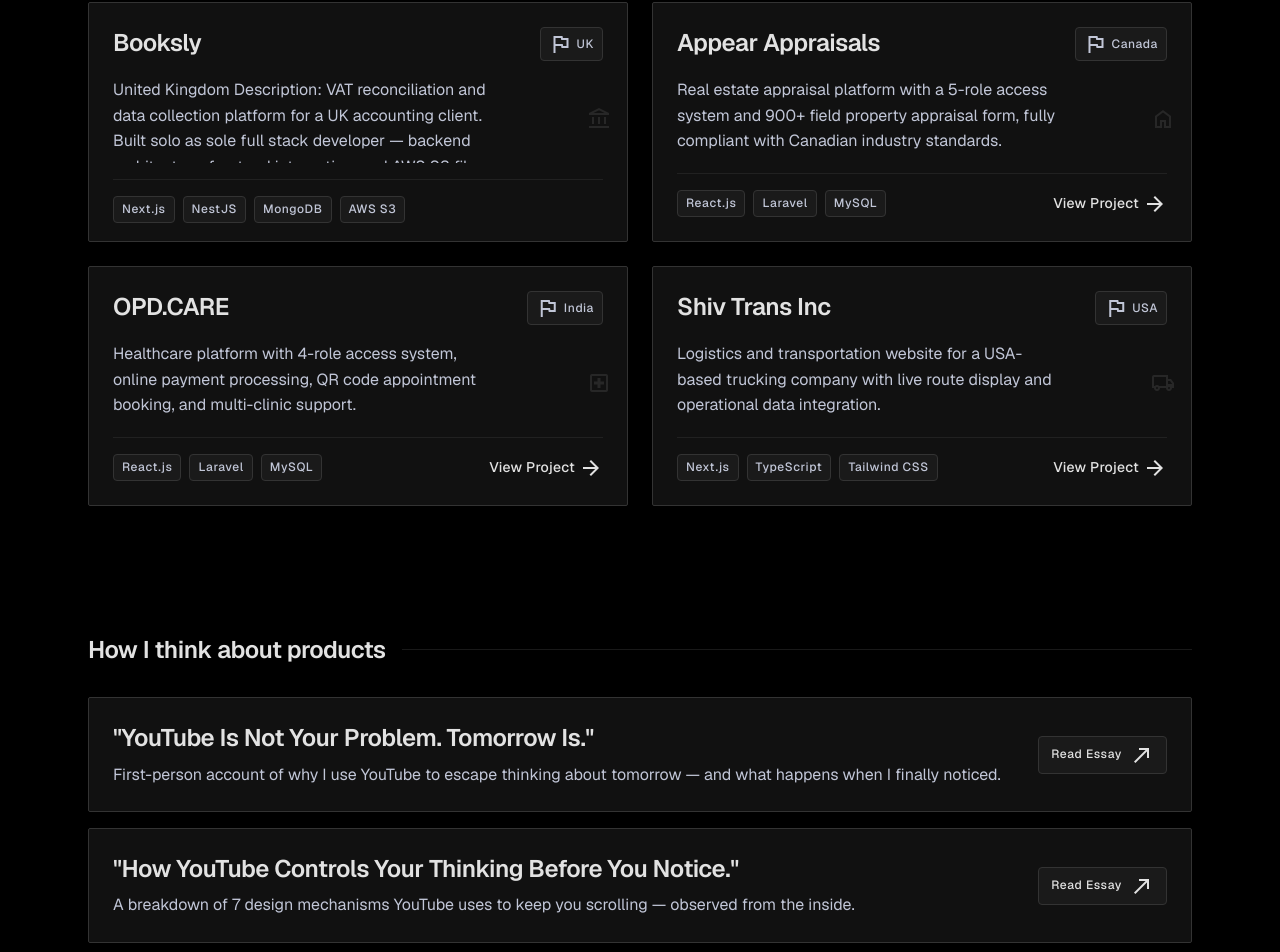
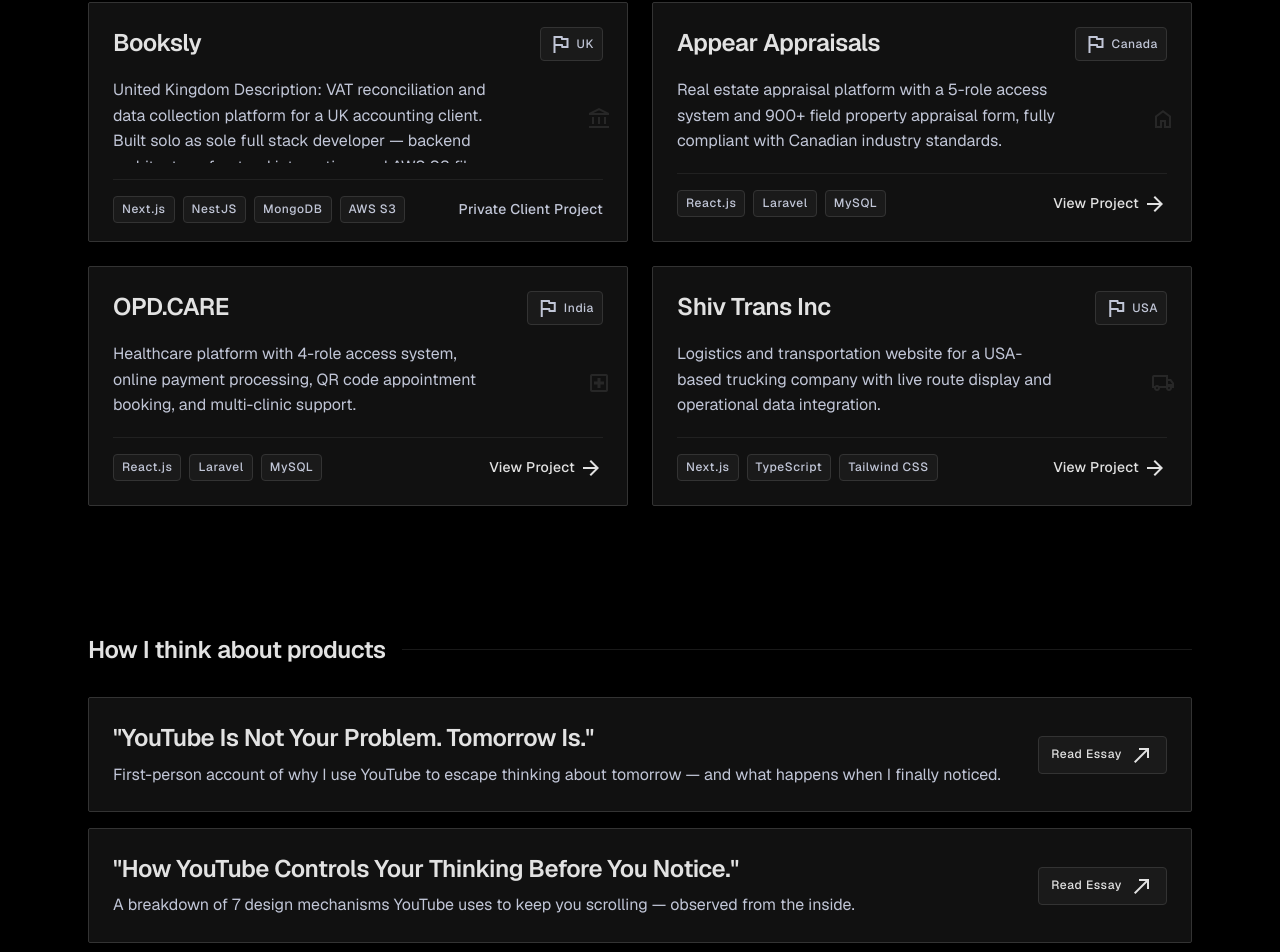
Before and after one commit to ShikharShukla-26/portfolio, a Next.js app: page / in a window 1280 px wide. Shown: the part 859-1811 px from the top of the page. Built offline with nearby package versions, Linux system fonts and the light colour scheme.

Commit message:
fallback for no link

```diff
--- a/components/cards/ProjectCard.tsx
+++ b/components/cards/ProjectCard.tsx
@@ -47,7 +47,11 @@ export function ProjectCard({ project }: ProjectCardProps) {
               arrow_forward
             </span>
           </a>
-        ) : null}
+        ) : (
+          <span className="shrink-0 text-label-md text-on-surface-variant">
+            Private Client Project
+          </span>
+        )}
       </div>
     </div>
   );
--- a/data/site-content.json
+++ b/data/site-content.json
@@ -3,7 +3,7 @@
     "heroName": "Shikhar Shukla",
     "heroSubtitle": "Full Stack Developer & Behavioral Product Researcher",
     "heroQuote": "I build products and study why people use them the way they do.",
-    "contactEmail": "shikharshukla5525@gmail.com",
+    "contactEmail": "shikharshukla678@gmail.com",
     "substackUrl": "https://shikharshukla26.substack.com/",
     "aboutTitle": "About Shikhar",
     "aboutBody": "I'm a full stack developer based in Vadodara, India, with hands-on experience building production applications for international clients across Canada, UK, USA, and the Netherlands. I work across the full stack — React.js, Next.js, Laravel, NestJS — from architecture to deployment.\n\nOn the side, I research and write about behavioral product psychology. I study how digital products manipulate human thinking and decision-making — mostly by observing myself making the same mistakes repeatedly. You can read my work on Substack.",
```
